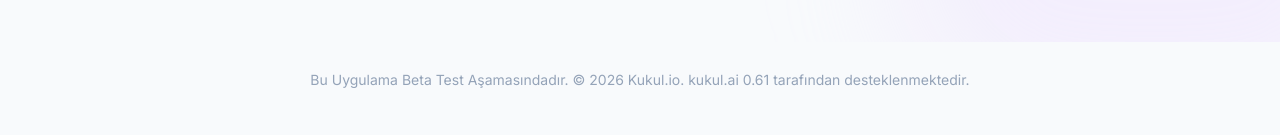
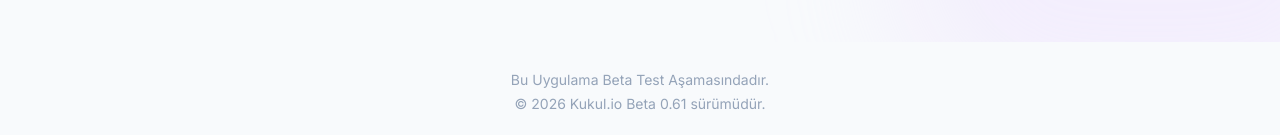
Before and after one commit to mkkukul/kukul.io, a React (Vite) app: page / in a window 1280 px wide. Shown: the part 758-893 px from the top of the page. Before the commit the page ends 872 px from the top, so only its background shows below. Built offline with nearby package versions, Linux system fonts and the light colour scheme; no server answers.

Commit message:
feat: Update footer text for Kukul.io beta
Refine footer copyright and version information to be more specific for the Kukul.io beta release.

```diff
--- a/App.tsx
+++ b/App.tsx
@@ -290,7 +290,10 @@ const App: React.FC = () => {
 
         {/* Footer */}
         <footer className="py-6 text-center text-slate-400 dark:text-slate-600 text-sm">
-          <p>Bu Uygulama Beta Test Aşamasındadır. © {new Date().getFullYear()} Kukul.io. kukul.ai 0.61 tarafından desteklenmektedir.</p>
+          <div className="flex flex-col gap-1">
+            <p>Bu Uygulama Beta Test Aşamasındadır.</p>
+            <p>© 2026 Kukul.io Beta 0.61 sürümüdür.</p>
+          </div>
         </footer>
 
       </div>
```
